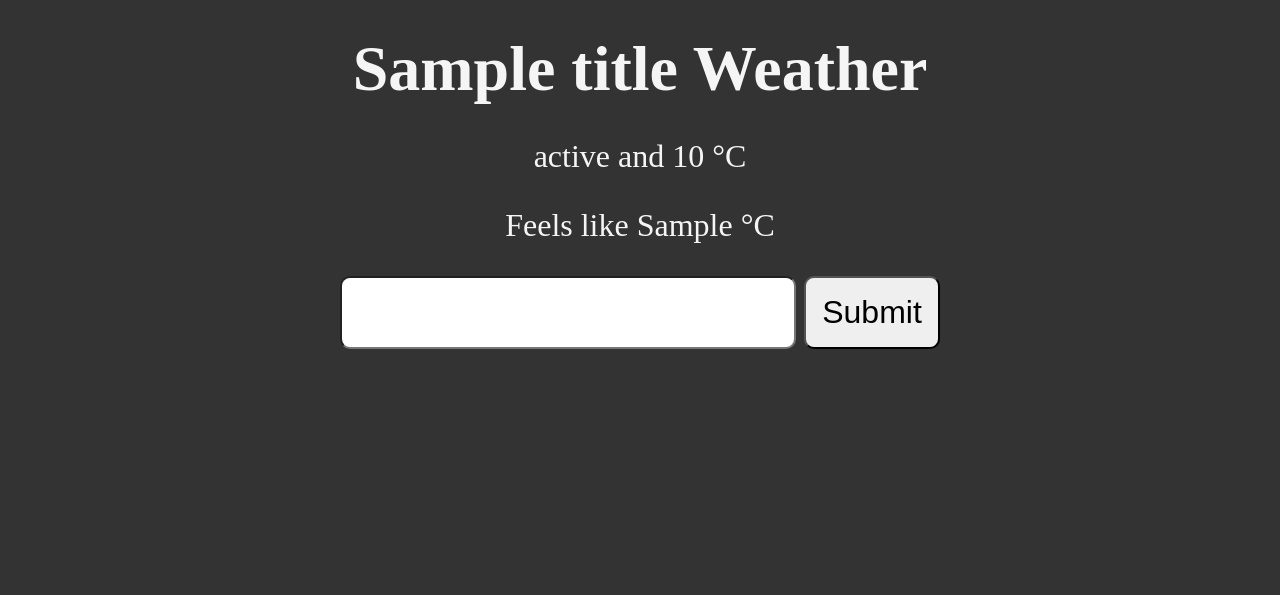
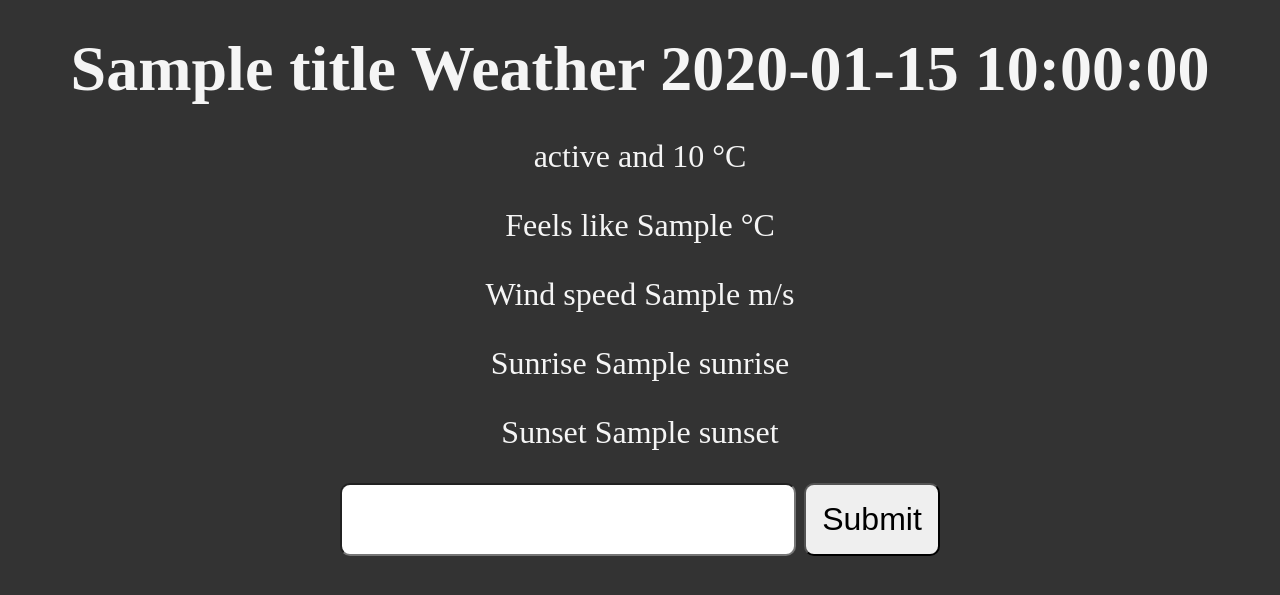
Before and after one commit to git-matt-thornton/python-training, a Flask app: template templates/weather.html in a window 1280 px wide. Shown: the top 595 px of the page. Run offline with Flask 3, Linux system fonts and the light colour scheme; the template is opened without the code that fills it: most values are stand-ins (such as "Sample title", 1, 10 or a date in 2020); parts of the project's set-up code (start-up, migrations or seed data) failed here and were passed over.

Commit message:
Displaying additional weather data

```diff
--- a/server.py
+++ b/server.py
@@ -1,3 +1,4 @@
+from datetime import datetime
 from flask import Flask, render_template, request
 from weather_v2 import get_current_weather
 from waitress import serve
@@ -27,10 +28,14 @@ def get_weather():
 
     return render_template(
         "weather.html",
-        title=weather_data["name"],
-        status=weather_data["weather"][0]["description"].capitalize(),
+        title=weather_data['name'],
+        status=weather_data['weather'][0]['description'].capitalize(),
         temp=f"{weather_data['main']['temp']:.1f}",
-        feels_like=f"{weather_data['main']['feels_like']:.1f}"
+        feels_like=f"{weather_data['main']['feels_like']:.1f}",
+        wind_speed=f"{weather_data['wind']['speed']:.1f}",
+        today=datetime.fromtimestamp(weather_data['dt']).strftime("%d-%b-%Y"),
+        sunrise=datetime.fromtimestamp(weather_data['sys']['sunrise']).time(),
+        sunset=datetime.fromtimestamp(weather_data['sys']['sunset']).time()
     )
 
 
--- a/templates/weather.html
+++ b/templates/weather.html
@@ -9,9 +9,12 @@
 </head>
 
 <body>
-    <h1>{{ title }} Weather</h1>
+    <h1>{{ title }} Weather {{ today }}</h1>
     <p>{{ status }} and {{ temp }} °C</p>
     <p>Feels like {{ feels_like }} °C</p>
+    <p>Wind speed {{ wind_speed }} m/s</p>
+    <p>Sunrise {{ sunrise }}</p>
+    <p>Sunset {{ sunset }}</p>
 
     <form action="/weather">
         <input type="text" name="city" id="city" placholder="Enter a city">
```
Also changed, not shown: weather_v2.py (+12 -1 lines).
